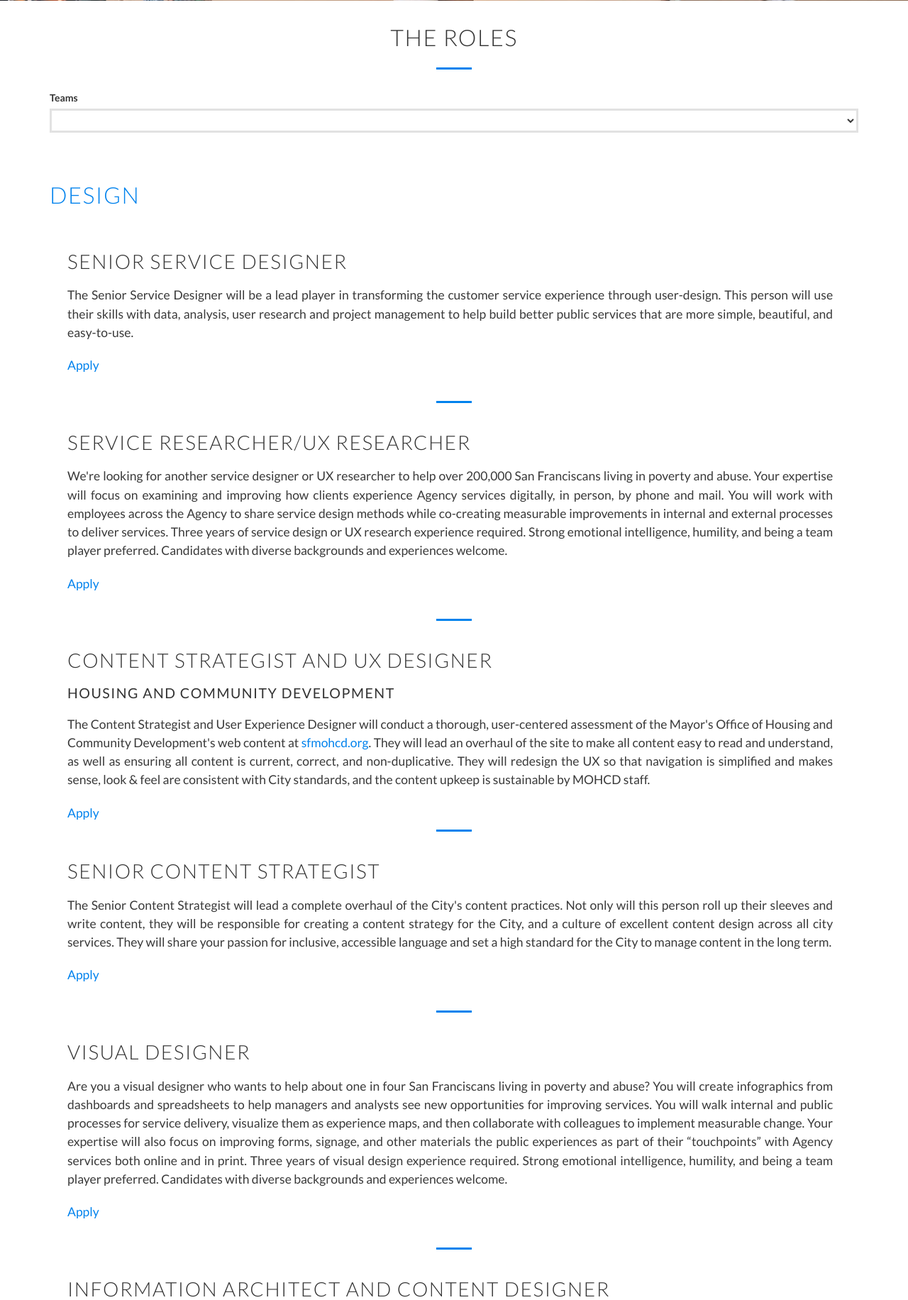
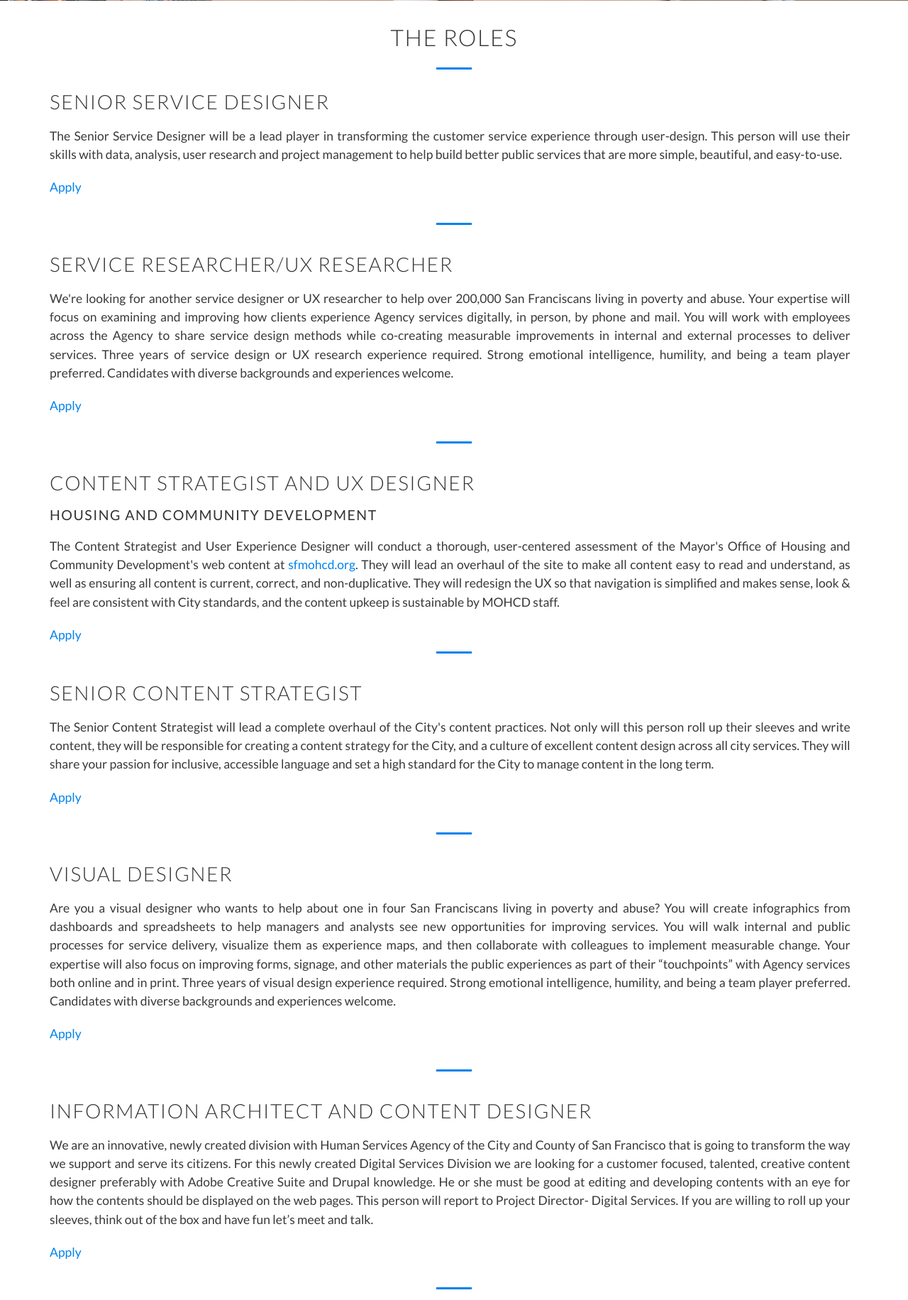
Before and after one commit to SFDigitalServices/sfdigitalservices, a PHP site: page /joinus.html in a window 1280 px wide. Shown: the part 1478-3310 px from the top of the page at 71% size. Run offline with PHP 8.4, Linux system fonts and the light colour scheme; some libraries are stand-ins or nearby versions.

Commit message:
Removing job categories

```diff
--- a/public/css/styles.css
+++ b/public/css/styles.css
@@ -453,7 +453,7 @@
 /* Roles */
 
 .roles-body{
-padding: 0 25px;
+padding: 0 0px;
 text-align: center;
 }
 
--- a/public/joinus.html
+++ b/public/joinus.html
@@ -70,7 +70,7 @@
         <h2 class="sub-heading">The Roles</h2><div class="separator center"></div>
       </div>
 
-    <!-- /* Job Category Dropdown -->
+    <!-- /* Job Category Dropdown
 	<div class="form-group-jobcats">
 	<label for="jobcats">Teams</label>
 	<select class="form-control" id="jobcats">
@@ -92,12 +92,12 @@
 			})
 		})
 	</script>
-<!-- Job Category Dropdown */ -->
+Job Category Dropdown */ -->
 
 
 
-<!-- /* Section - Design -->
-      <a class="jobcat" name="design"><h2> Design </h2></a>
+<!-- /* Section - Design
+      <a class="jobcat" name="design"><h2> Design </h2></a-->
       <div class="roles-body">
           <h3>Senior Service Designer</h3>
           <p>The Senior Service Designer will be a lead player in transforming the customer service experience through user-design. This person will use their skills with data, analysis, user research and project management to help build better public services that are more simple, beautiful, and easy-to-use.</p>
@@ -149,8 +149,8 @@
 
 
 
-<!-- /* Section - Engineering -->
-      <a name="engineering" class="jobcat"><h2> Engineering </h2></a>
+<!-- /* Section - Engineering
+      <a name="engineering" class="jobcat"><h2> Engineering </h2></a-->
 
 
       <div class="roles-body">
```
